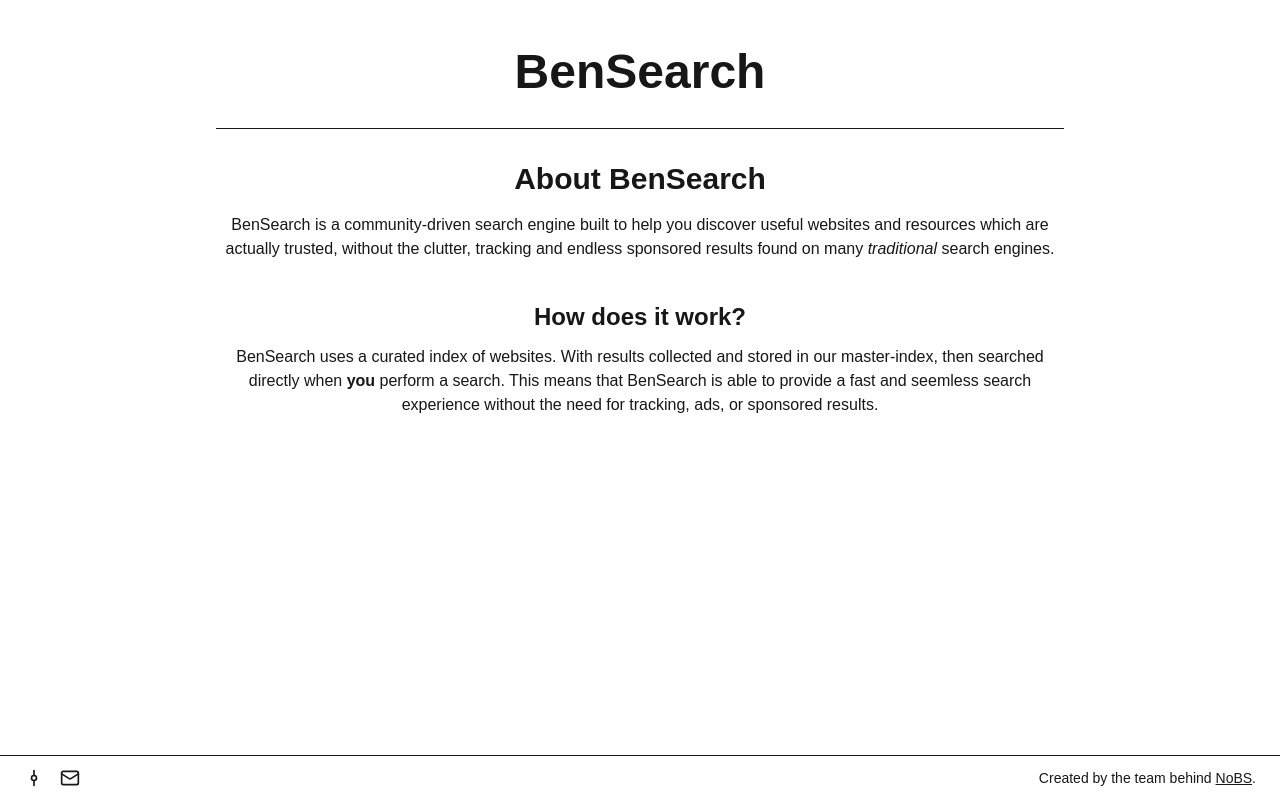
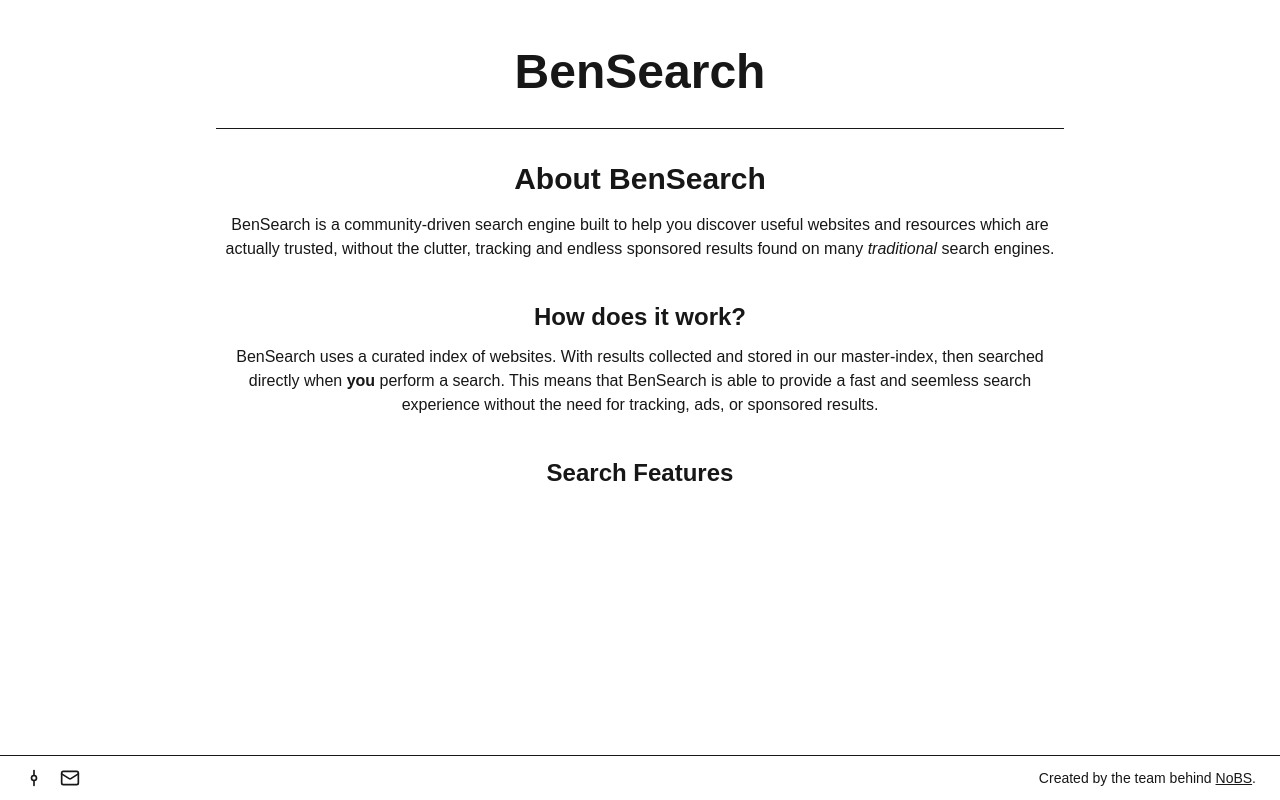
Before and after one commit to BennyGaming635/BenSearch, a Next.js app in the folder bensearch/: page /about in a window 1280 px wide. Built offline with nearby package versions, Linux system fonts and the light colour scheme.

Commit message:
add search features title

```diff
--- a/bensearch/app/about/page.tsx
+++ b/bensearch/app/about/page.tsx
@@ -31,6 +31,10 @@
                 search experience without the need for tracking, ads,
                 or sponsored results.
             </p>
+
+            <h2 className="text-2xl font-semibold mt-10 mb-3">
+                Search Features
+            </h2>
         </main>
     )
 }
```
